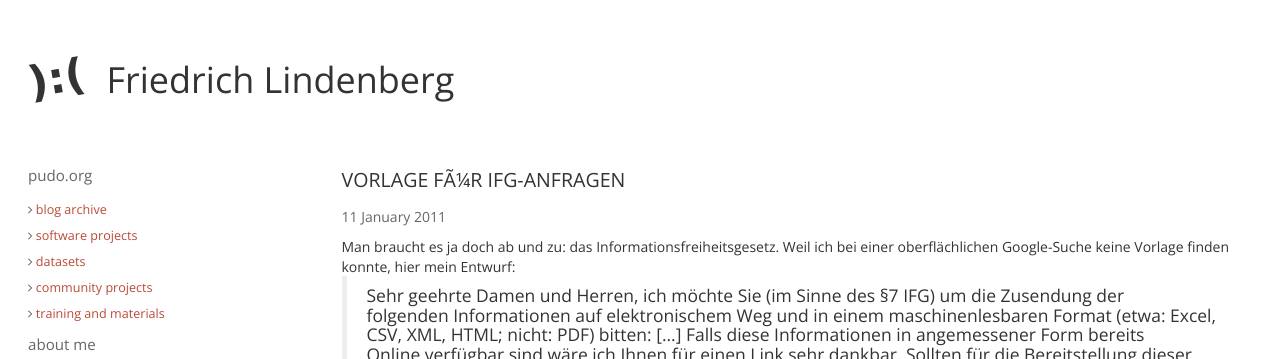
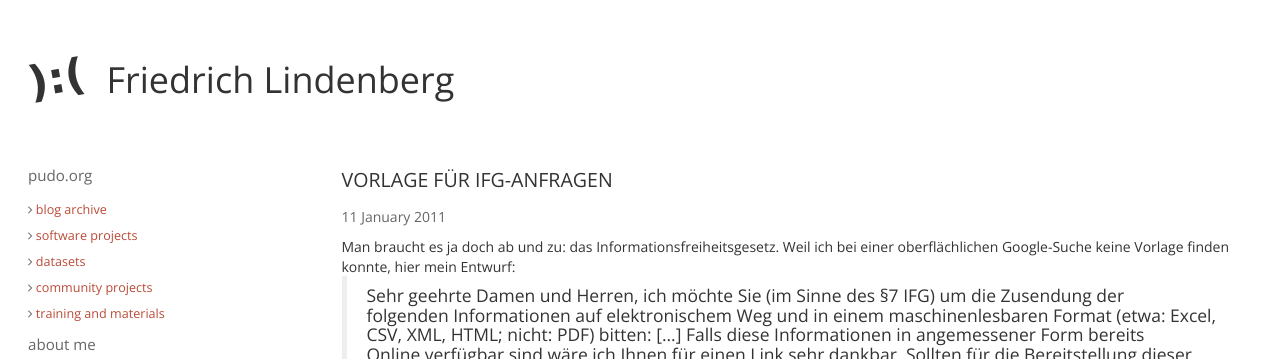
Before and after one commit to pudo/pudo.org, a Jekyll site: the page built from blog/_posts/2011-01-11-vorlage-fur-ifg-anfragen.html, in a window 1280 px wide. Shown: the top 359 px of the page. Built offline with Jekyll 4.4.1, drawn with Linux system fonts in a browser that asks for light colours; nearby versions of some CDN libraries; Markdown is read by kramdown in place of the engine named in the settings; comment, search, counter and statistics services are not loaded.

Commit message:
Fix post title.

```diff
--- a/blog/_posts/2011-01-11-vorlage-fur-ifg-anfragen.html
+++ b/blog/_posts/2011-01-11-vorlage-fur-ifg-anfragen.html
@@ -1,6 +1,6 @@
 ---
 layout: post
-title: "Vorlage f\xC3\xBCr IFG-Anfragen"
+title: "Vorlage für IFG-Anfragen"
 published: true
 meta:
   _edit_last: "1"
```
